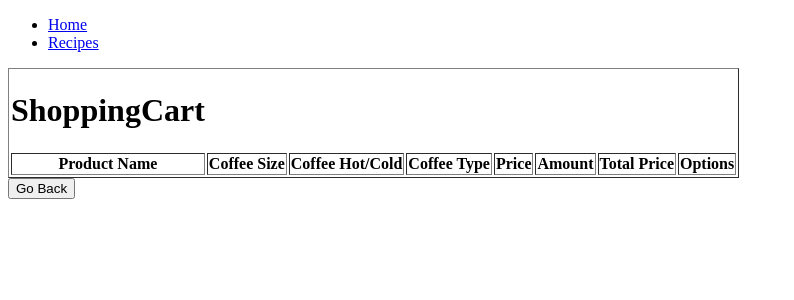
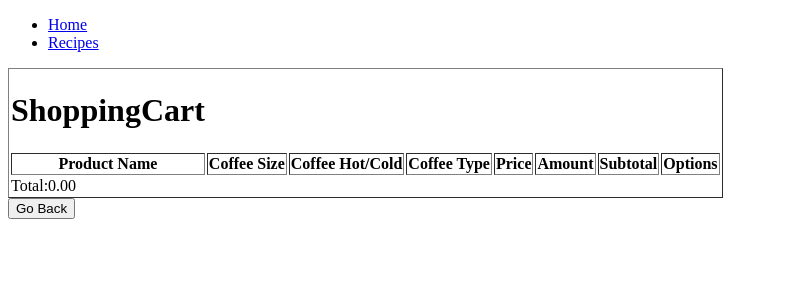
Before and after one commit to gh-johnny/Coffee-Online-Shop, a Vue app: page /shoppingcart in a window 1280 px wide. Shown: the top 300 px of the page, without its empty margins (0-794 px from the left). Built offline with nearby package versions, Linux system fonts and the light colour scheme.

Commit message:
Create function that Deleting the item in the cart and Calculating the total price

```diff
--- a/src/components/CartTableCompo.vue
+++ b/src/components/CartTableCompo.vue
@@ -10,7 +10,7 @@
                     <th>Coffee Type</th>
                     <th>Price</th>
                     <th>Amount</th>
-                    <th>Total Price</th>
+                    <th>Subtotal</th>
                     <th>Options</th>
                 </tr>
             </thead>
@@ -27,7 +27,7 @@
                 </tr>
             </tbody>
             <tfoot>
-                <!-- Total:{{this.total.toFixed(2)}} -->
+                Total:{{this.totalPrice.toFixed(2)}}
             </tfoot>
         </table>
         <button @click="goHome">Go Back</button>
@@ -39,12 +39,14 @@ export default {
     props:['cartList'],
     data(){
         return{
-            coffeeItems:this.cartList
+            coffeeItems:this.cartList,
+            totalPrice:0,
         }
     },
     methods:{
         remItem(pid){
             console.log(pid);
+            this.totalPrice = 0;
             this.$emit("remItem",pid);
         },
         goHome(){
@@ -53,9 +55,19 @@ export default {
             })
         }
     },
+    watch:{
+        coffeeItems:{
+            handler(){
+                this.coffeeItems.forEach((value)=>{
+                this.totalPrice += (value.price*value.amount);
+                })
+            },
+            deep:true,
+            immediate:true,
+        }
+    },
     mounted(){
-        // console.log("coffee");
-        // console.log(this.coffeeItems);
+
     }
 }
 </script>
```
